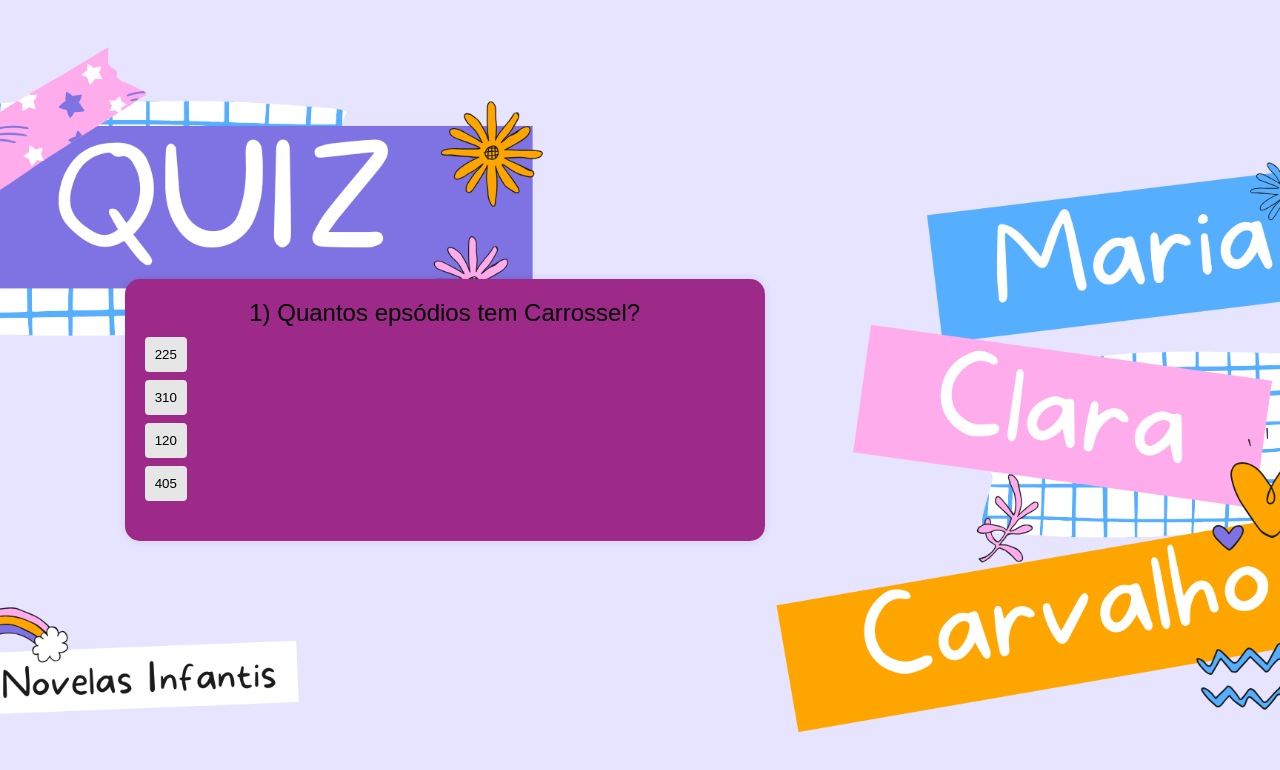
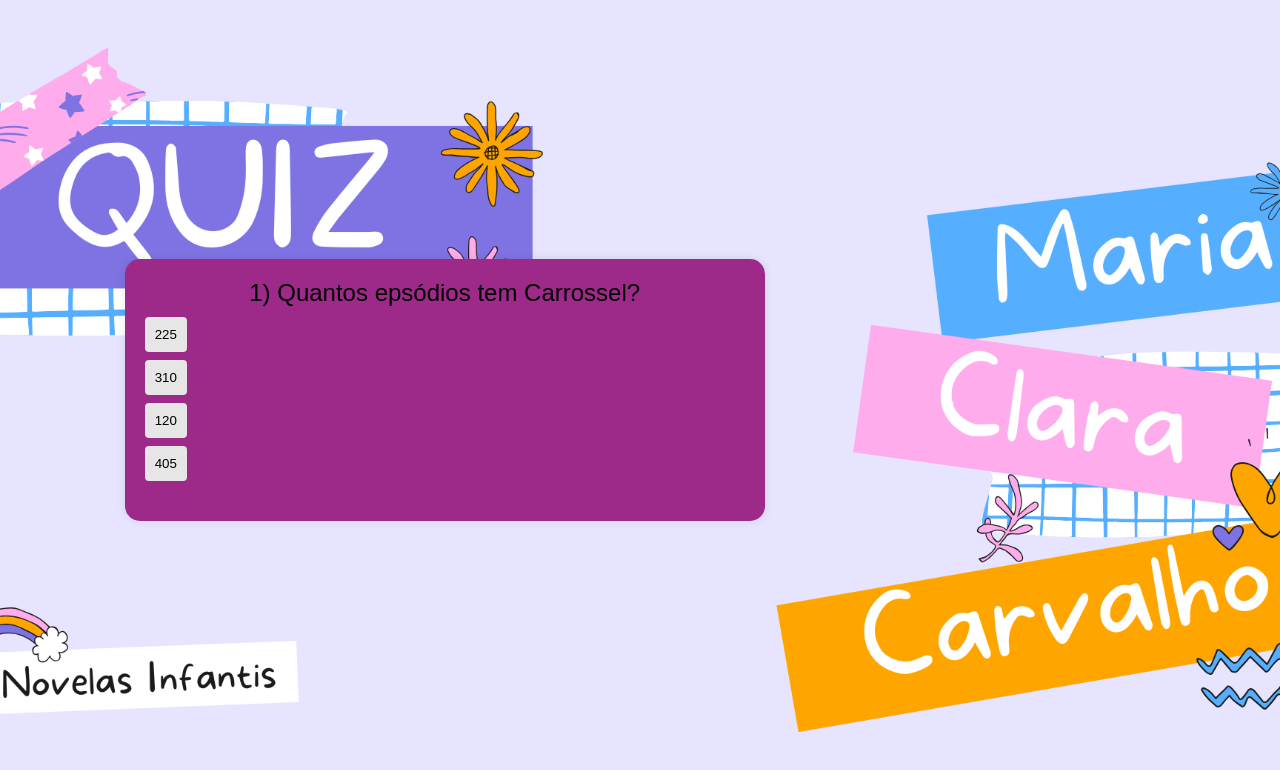
Before and after one commit to QuizMcc/Quiz, a plain HTML site: page Index.html in a window 1280 px wide. Drawn offline with Linux system fonts and the light colour scheme.

Commit message:
Update Index.html

```diff
--- a/Index.html
+++ b/Index.html
@@ -26,7 +26,7 @@
       padding: 20px;
       border-radius: 15px;
       box-shadow: 0 0 10px rgba(0, 0, 0, 0.1);
-      transform: translate(-200px, 10px); /* Desloca 20px para a esquerda */
+      transform: translate(-200px, -10px); /* Desloca 20px para a esquerda */
     }
 /* Media Query para telas menores (celulares) */
 @media (max-width: 600px)
```
